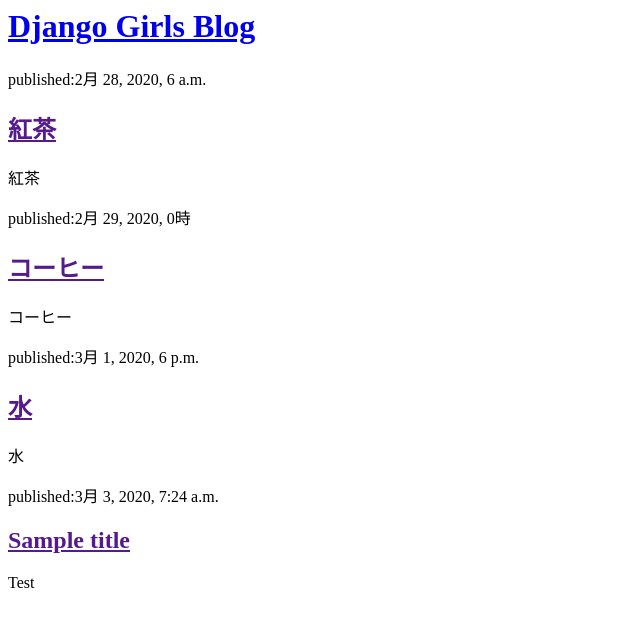
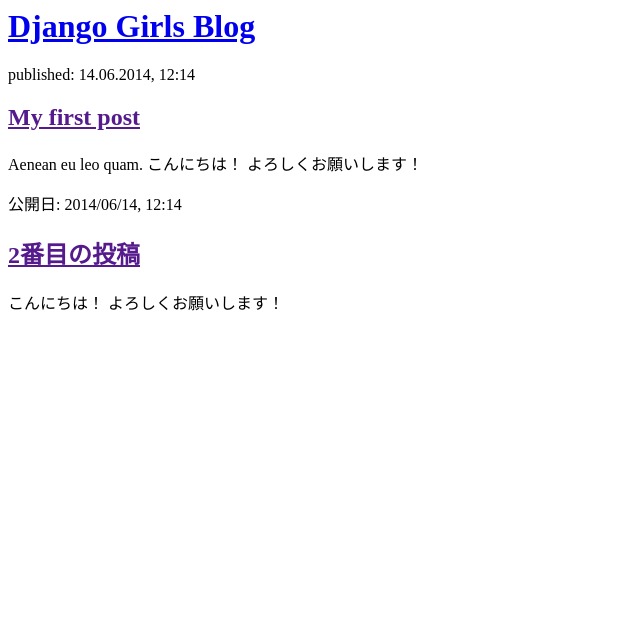
Before and after one commit to pisuke500/my-first-blog, a Django app: page / in a window 1280 px wide. Shown: the top 627 px of the page, without its empty margins (0-640 px from the left). Run offline with Django 3.2, Linux system fonts and the light colour scheme; data comes from the database, SQL or seed files in the repository.

Commit message:
changed the HTML for the site

```diff
--- a/blog/templates/blog/post_list.html
+++ b/blog/templates/blog/post_list.html
@@ -7,13 +7,16 @@
             <h1><a href="/">Django Girls Blog</a></h1>
         </div>
 
-        {% for post in posts %}
-            <div>
-                <p>published:{{post.published_date}}</p>
-                <h2><a href=''>{{post.title}}</a></h2>
-                <p>{{post.text|linebreaksbr}}</p>
-            </div>
-        {% endfor %}
+        <div>
+            <p>published: 14.06.2014, 12:14</p>
+            <h2><a href="">My first post</a></h2>
+            <p>Aenean eu leo quam. こんにちは！ よろしくお願いします！ </p>
+        </div>
 
+        <div>
+            <p>公開日: 2014/06/14, 12:14</p>
+            <h2><a href="">2番目の投稿</a></h2>
+            <p> こんにちは！ よろしくお願いします！ </p>
+        </div>
     </body>
 </html>
```
